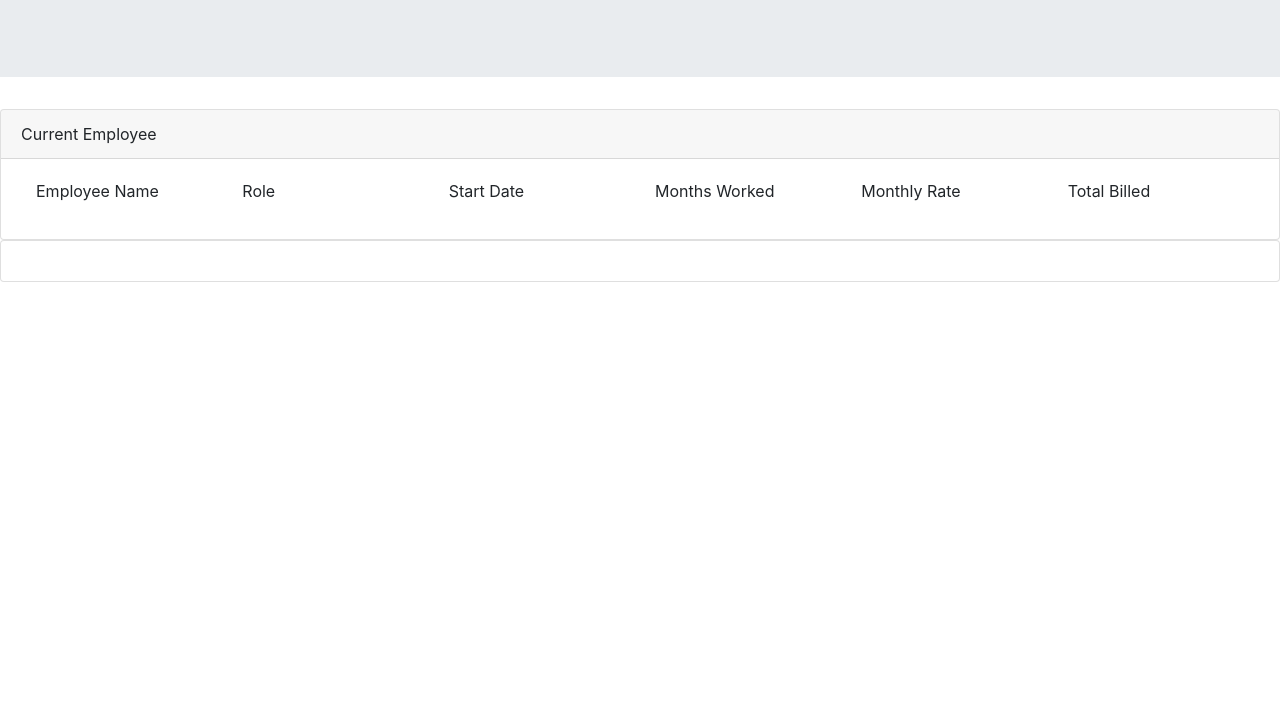
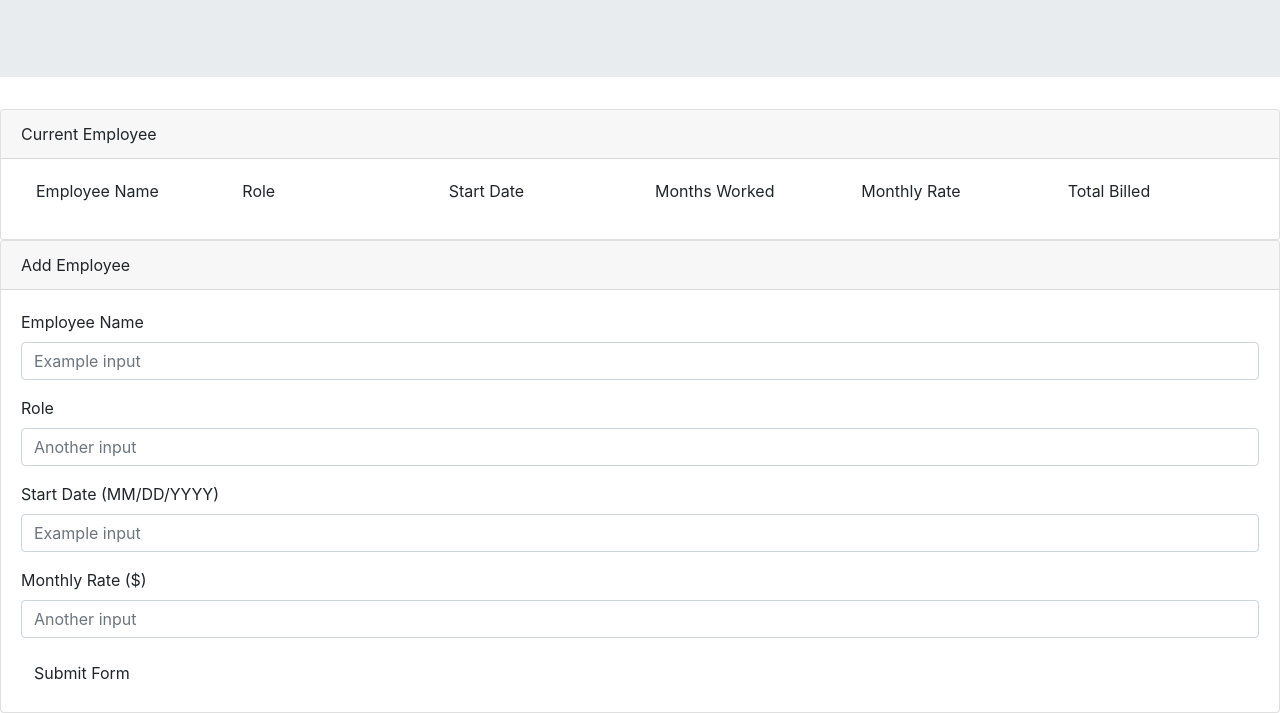
Before and after one commit to LardianGH/employ-data, a plain HTML site: page index.html in a window 1280 px wide. Shown: the part 172-885 px from the top of the page. Before the commit the page ends 800 px from the top, so only its background shows below. Drawn offline with nearby package versions, Linux system fonts and the light colour scheme.

Commit message:
Updated UI

```diff
--- a/index.html
+++ b/index.html
@@ -44,13 +44,35 @@
       </div>
     </div>
   </div>
+
   <div class="card">
+        <div class="card-header">
+                Add Employee
+              </div>
     <div class="card-body">
-      <div class="container">
-        <div class="row">
+        <form>
+            <div class="form-group">
+              <label for="formGroupExampleInput">Employee Name</label>
+              <input type="text" class="form-control" id="formGroupExampleInput" placeholder="Example input">
+            </div>
+            <div class="form-group">
+              <label for="formGroupExampleInput2">Role</label>
+              <input type="text" class="form-control" id="formGroupExampleInput2" placeholder="Another input">
+            </div>
+            <div class="form-group">
+                    <label for="formGroupExampleInput">Start Date (MM/DD/YYYY)</label>
+                    <input type="text" class="form-control" id="formGroupExampleInput" placeholder="Example input">
+                  </div>
+                  <div class="form-group">
+                    <label for="formGroupExampleInput2">Monthly Rate ($)</label>
+                    <input type="text" class="form-control" id="formGroupExampleInput2" placeholder="Another input">
+                  </div>
 
-        </div>
-      </div>
+                  <input class="btn" type="Submit" value= "Submit Form">
+          </form>
+
+
+
     </div>
   </div>
 
```
